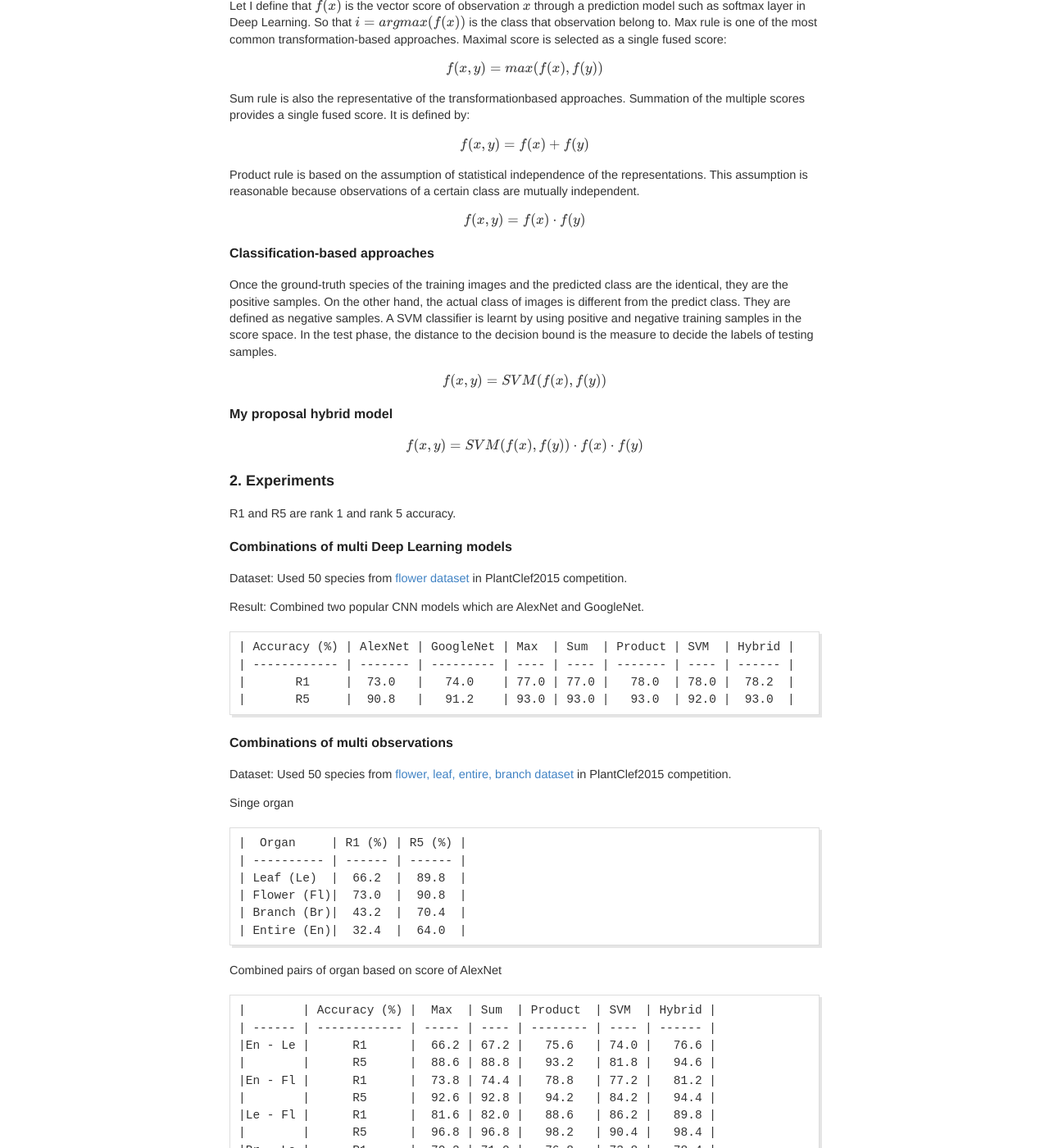
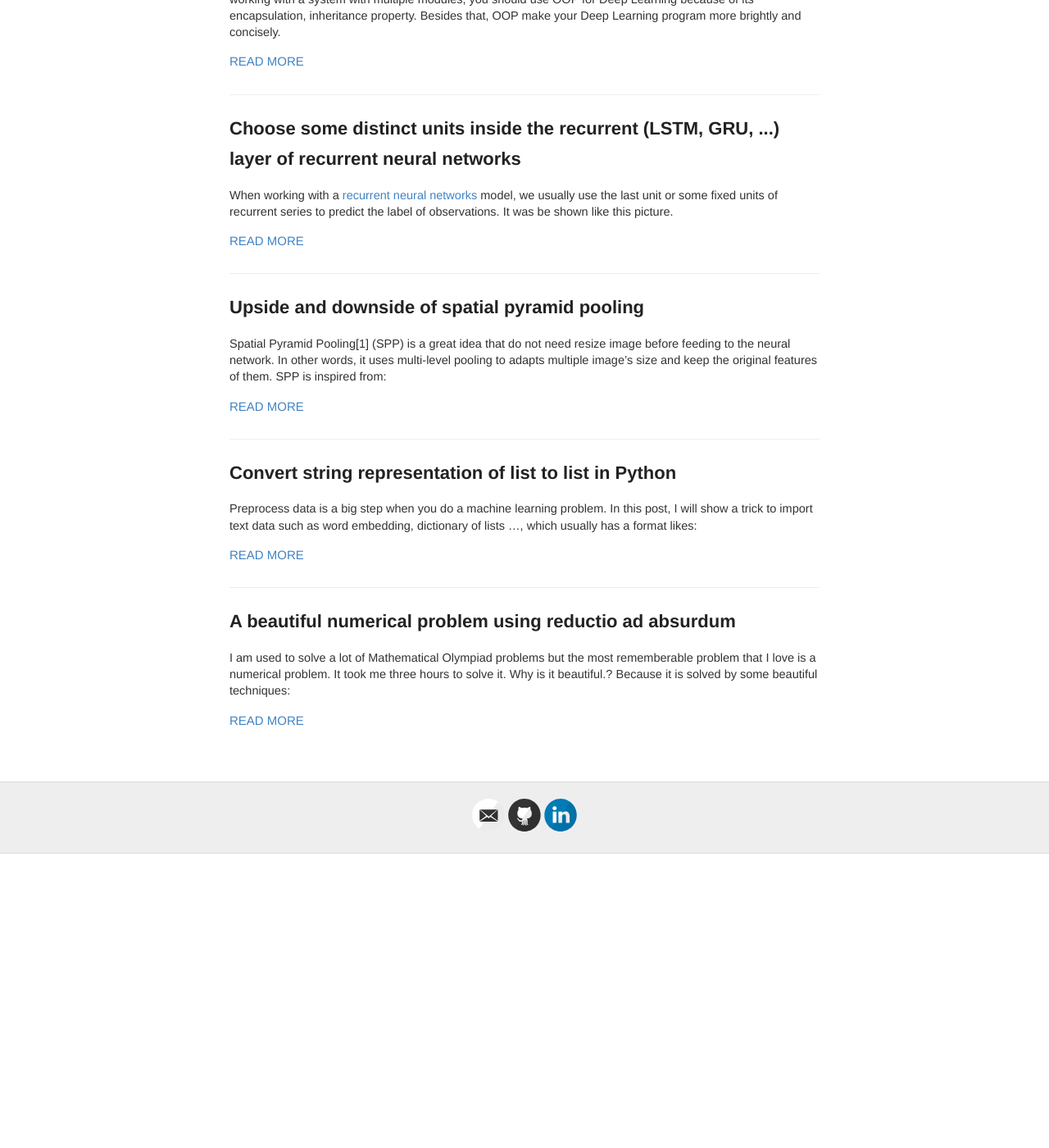
Before and after one commit to peace195/peace195.github.io, a Jekyll site: the page built from index.html, in a window 1280 px wide and 1400 px high, scrolled down 545 px. Shown: the whole window at 82% size. Built offline with Jekyll 4.4.1, drawn with Linux system fonts in a browser that asks for light colours; formulas are drawn with MathJax 3; after the commit the page ends 1586 px from its top, so only the background shows below that; some of the changed text lies outside the part shown.

Commit message:
read more

```diff
--- a/_posts/2017-08-01-late-fusion-score.md
+++ /dev/null
@@ -1,100 +0,0 @@
----
-layout: post
-title: Some late fusion techniques based on the score of observations
----
-
-"Many heads are better than one". This is how fusion works. There are early fusion, middle fusion and late fusion techniques.
-In this post, I focused to  some late fusion techniques based on the score of observations.
-
-## 1. Late fusion techniques
-
-### Transformation-based approaches
-
-Let I define that $$f(x)$$ is the vector score of observation $$x$$ through a prediction model such as softmax layer in Deep Learning.
-So that $$i = argmax(f(x))$$ is the class that observation belong to.
-Max rule is one of the most common transformation-based approaches. Maximal score is selected as a single fused score:
-
-$$f(x, y) = max(f(x), f(y))$$
-
-Sum rule is also the representative of the transformationbased approaches. Summation of the multiple scores provides a single fused score. It is defined by:
-
-$$f(x, y) = f(x) + f(y)$$
-
-Product rule is based on the assumption of statistical independence of the representations.
-This assumption is reasonable because observations of a certain class are mutually independent.
-
-$$f(x, y) = f(x) \cdot f(y)$$
-
-### Classification-based approaches
-
-Once the ground-truth species of the training images and the predicted
-class are the identical, they are the positive samples. On
-the other hand, the actual class of images is different from
-the predict class. They are defined as negative samples. A SVM
-classifier is learnt by using positive and negative
-training samples in the score space. In the test phase, the
-distance to the decision bound is the measure to decide the
-labels of testing samples.
-
-$$f(x, y) = SVM(f(x), f(y))$$
-
-### My proposal hybrid model
-
-$$f(x, y) = SVM(f(x), f(y)) \cdot f(x) \cdot f(y)$$
-
-## 2. Experiments
-
-R1 and R5 are rank 1 and rank 5 accuracy.
-
-### Combinations of multi Deep Learning models
-
-Dataset: Used 50 species from [flower dataset](http://www.imageclef.org/lifeclef/2015/plant) in PlantClef2015 competition.
-
-Result: Combined two popular CNN models which are AlexNet and GoogleNet.
-
-{% highlight plain-text %}
-| Accuracy (%) | AlexNet | GoogleNet | Max  | Sum  | Product | SVM  | Hybrid |
-| ------------ | ------- | --------- | ---- | ---- | ------- | ---- | ------ |
-|       R1     |  73.0   |   74.0    | 77.0 | 77.0 |   78.0  | 78.0 |  78.2  |
-|       R5     |  90.8   |   91.2    | 93.0 | 93.0 |   93.0  | 92.0 |  93.0  |
-{% endhighlight %}
-
-### Combinations of multi observations
-
-Dataset: Used 50 species from [flower, leaf, entire, branch dataset](http://www.imageclef.org/lifeclef/2015/plant) in PlantClef2015 competition.
-
-Singe organ
-
-{% highlight plain-text %}
-|  Organ     | R1 (%) | R5 (%) |
-| ---------- | ------ | ------ |
-| Leaf (Le)  |  66.2  |  89.8  |
-| Flower (Fl)|  73.0  |  90.8  |
-| Branch (Br)|  43.2  |  70.4  |
-| Entire (En)|  32.4  |  64.0  |
-{% endhighlight %}
-
-Combined pairs of organ based on score of AlexNet
-
-{% highlight plain-text %}
-|        | Accuracy (%) |  Max  | Sum  | Product  | SVM  | Hybrid |
-| ------ | ------------ | ----- | ---- | -------- | ---- | ------ |
-|En - Le |      R1      |  66.2 | 67.2 |   75.6   | 74.0 |   76.6 |
-|        |      R5      |  88.6 | 88.8 |   93.2   | 81.8 |   94.6 |
-|En - Fl |      R1      |  73.8 | 74.4 |   78.8   | 77.2 |   81.2 |
-|        |      R5      |  92.6 | 92.8 |   94.2   | 84.2 |   94.4 |
-|Le - Fl |      R1      |  81.6 | 82.0 |   88.6   | 86.2 |   89.8 |
-|        |      R5      |  96.8 | 96.8 |   98.2   | 90.4 |   98.4 |
-|Br - Le |      R1      |  70.2 | 71.0 |   76.8   | 73.8 |   78.4 |
-|        |      R5      |  89.6 | 90.0 |   93.4   | 79.6 |   93.8 |
-|Br - Fl |      R1      |  74.2 | 75.4 |   80.8   | 79.0 |   81.4 |
-|        |      R5      |  90.8 | 91.4 |   95.2   | 83.0 |   95.4 |
-|Br - En |      R1      |  51.6 | 52.2 |   58.0   | 58.0 |   58.6 |
-|        |      R5      |  76.8 | 77.6 |   83.6   | 81.4 |   83.8 |
-{% endhighlight %}
-
-## 3. Conclusions
-
-The experiments show that the fusion techniques increase dramatically the
-performances for the plant identification task. In addition, my hybrid model presents the best results in all
-evaluation.
```
Also changed, not shown: _posts/2017-08-17-fusion.md (renamed from _posts/2017-08-17-computer-science-cheetsheet.md, +1 -1 lines).
